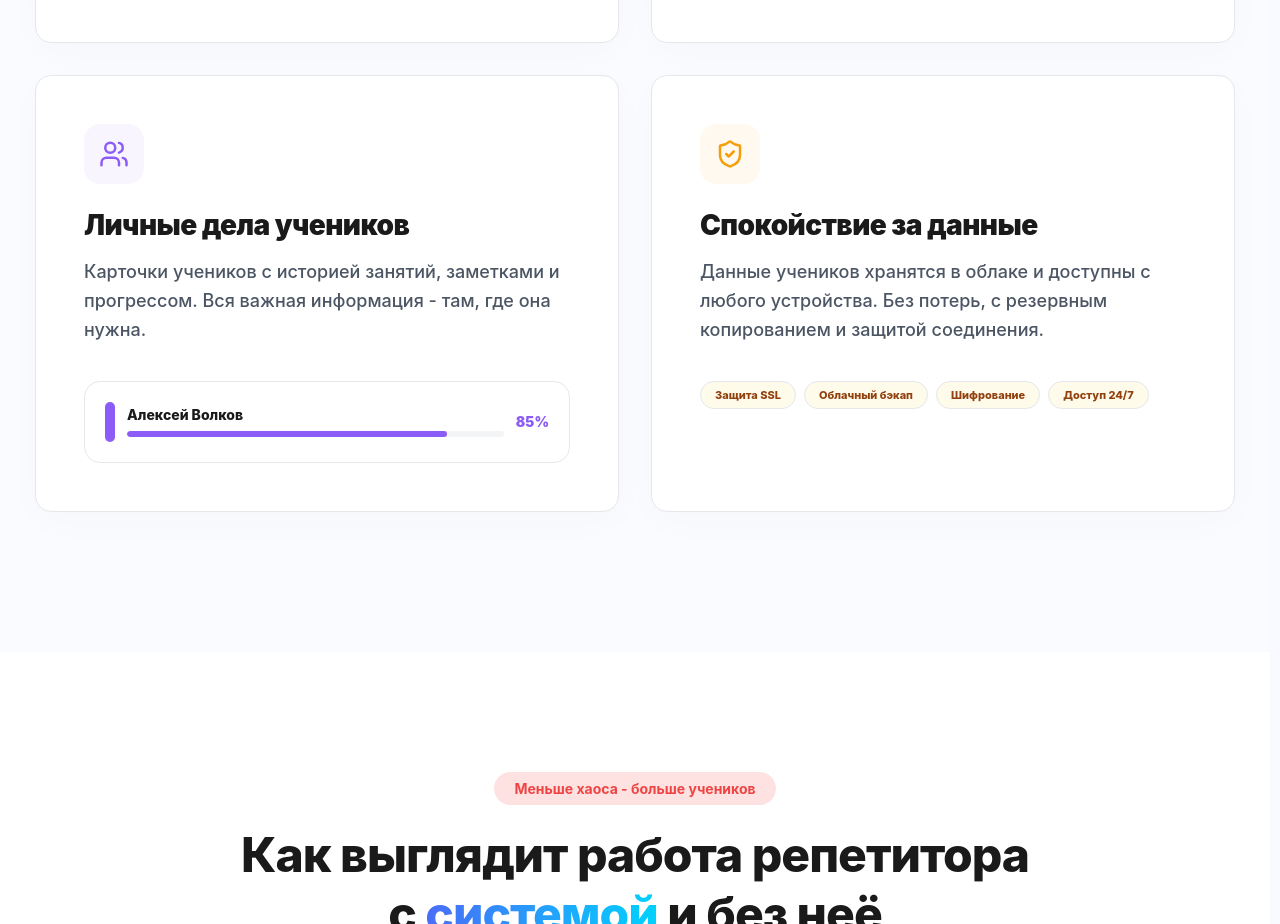
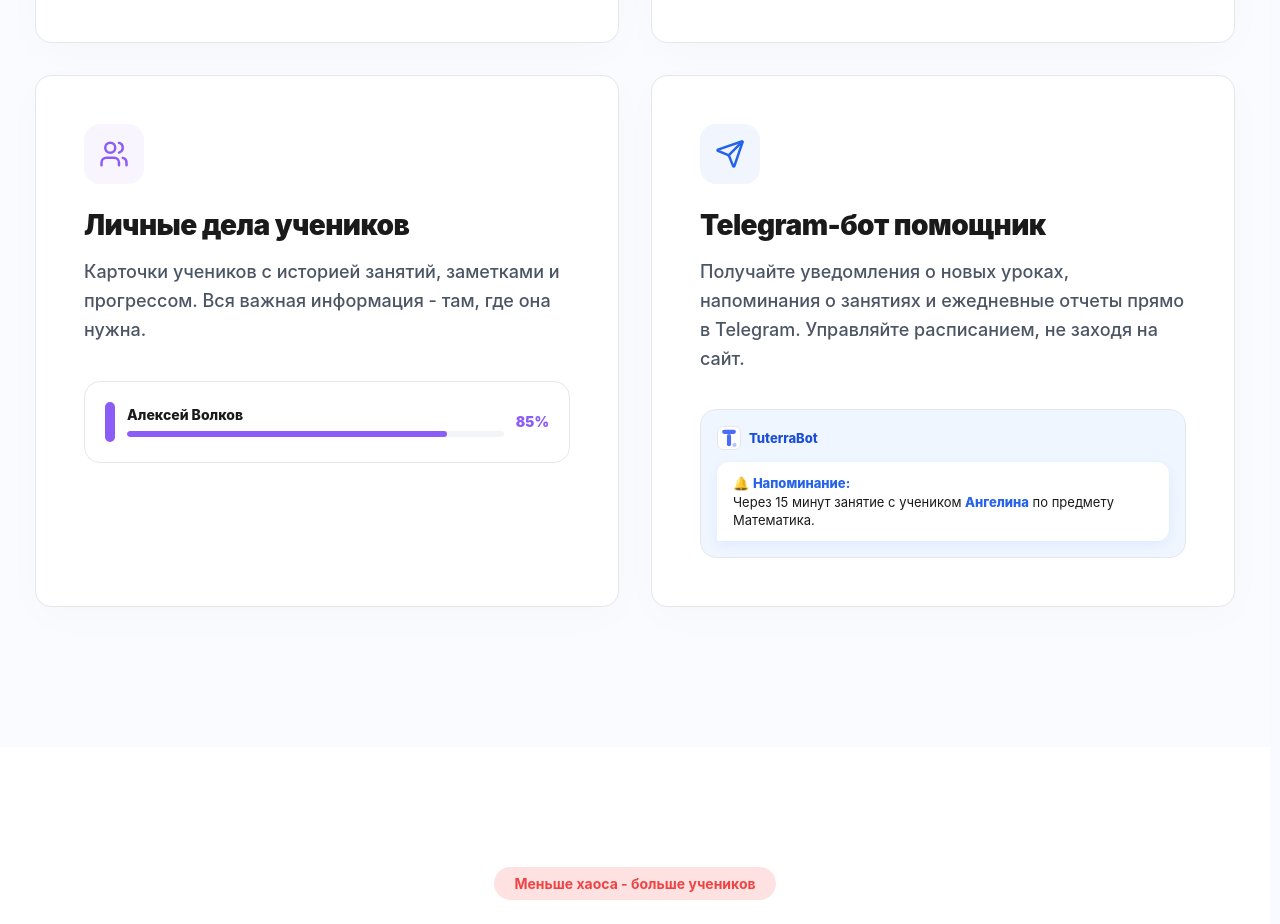
Before and after one commit to SaidSafarov09/Tuterra, a Next.js app: page / in a window 1280 px wide. Shown: the part 3660-4584 px from the top of the page. Built offline with nearby package versions, Linux system fonts and the light colour scheme; what date-holidays would draw is missing.

Commit message:
обновление лендинга

```diff
--- a/components/landing/FeatureSection.module.scss
+++ b/components/landing/FeatureSection.module.scss
@@ -297,20 +297,52 @@
     }
 }
 
-.tags {
+// Mock Telegram
+.mockTelegram {
+    background: #eff6ff;
+    padding: 16px;
+    border-radius: 16px;
+    border: 1px solid #dbeafe;
     display: flex;
-    gap: 8px;
-    flex-wrap: wrap;
-}
+    flex-direction: column;
+    gap: 12px;
 
-.tag {
-    padding: 6px 14px;
-    background: #fffbeb;
-    color: #92400e;
-    font-size: 11px;
-    font-weight: 800;
-    border-radius: 100px;
-    border: 1px solid #fef3c7;
+    .mockTelegramHeader {
+        display: flex;
+        align-items: center;
+        gap: 8px;
+        font-size: 13px;
+        font-weight: 800;
+        color: #1d4ed8;
+
+        .botIcon {
+            width: 24px;
+            height: 24px;
+            background: #fff;
+            border: 1px solid var(--border);
+            color: #fff;
+            border-radius: 6px;
+            display: flex;
+            align-items: center;
+            justify-content: center;
+        }
+    }
+
+    .mockTelegramMessage {
+        background: white;
+        padding: 12px 16px;
+        border-radius: 12px;
+        border-bottom-left-radius: 2px;
+        font-size: 13px;
+        line-height: 1.4;
+        color: #1a1a1a;
+        box-shadow: 0 4px 12px rgba(37, 99, 235, 0.08);
+
+        strong {
+            font-weight: 800;
+            color: #2563eb;
+        }
+    }
 }
 
 .gradientText {
--- a/components/landing/FeatureSection.tsx
+++ b/components/landing/FeatureSection.tsx
@@ -5,12 +5,13 @@ import { motion } from 'framer-motion'
 import {
     Calendar,
     TrendingUp,
-    ShieldCheck,
     Zap,
-    Users
+    Users,
+    Send
 } from 'lucide-react'
 import styles from './FeatureSection.module.scss'
 import { useMediaQuery } from '@/hooks/useMediaQuery'
+import { Logo } from '../icons/Logo'
 
 const FeatureCard = ({ title, description, icon: Icon, color, children, delay, isTouch }: any) => {
     const Component: any = isTouch ? 'div' : motion.div;
@@ -152,19 +153,24 @@ export const FeatureSection = () => {
                     </FeatureCard>
 
                     <FeatureCard
-                        title="Спокойствие за данные"
-                        description="Данные учеников хранятся в облаке и доступны с любого устройства. Без потерь, с резервным копированием и защитой соединения."
-                        icon={ShieldCheck}
-                        color="#F59E0B"
+                        title="Telegram-бот помощник"
+                        description="Получайте уведомления о новых уроках, напоминания о занятиях и ежедневные отчеты прямо в Telegram. Управляйте расписанием, не заходя на сайт."
+                        icon={Send}
+                        color="#2563eb"
                         delay={0.3}
                         isTouch={isTouch}
                     >
-                        <div className={styles.tags}>
-                            {['Защита SSL', 'Облачный бэкап', 'Шифрование', 'Доступ 24/7'].map(tag => (
-                                <span key={tag} className={styles.tag}>
-                                    {tag}
-                                </span>
-                            ))}
+                        <div className={styles.mockTelegram}>
+                            <div className={styles.mockTelegramHeader}>
+                                <div className={styles.botIcon}>
+                                    <Logo size={24} />
+                                </div>
+                                TuterraBot
+                            </div>
+                            <div className={styles.mockTelegramMessage}>
+                                🔔 <strong>Напоминание:</strong><br />
+                                Через 15 минут занятие с учеником <strong>Ангелина</strong> по предмету Математика.
+                            </div>
                         </div>
                     </FeatureCard>
                 </div>
```
